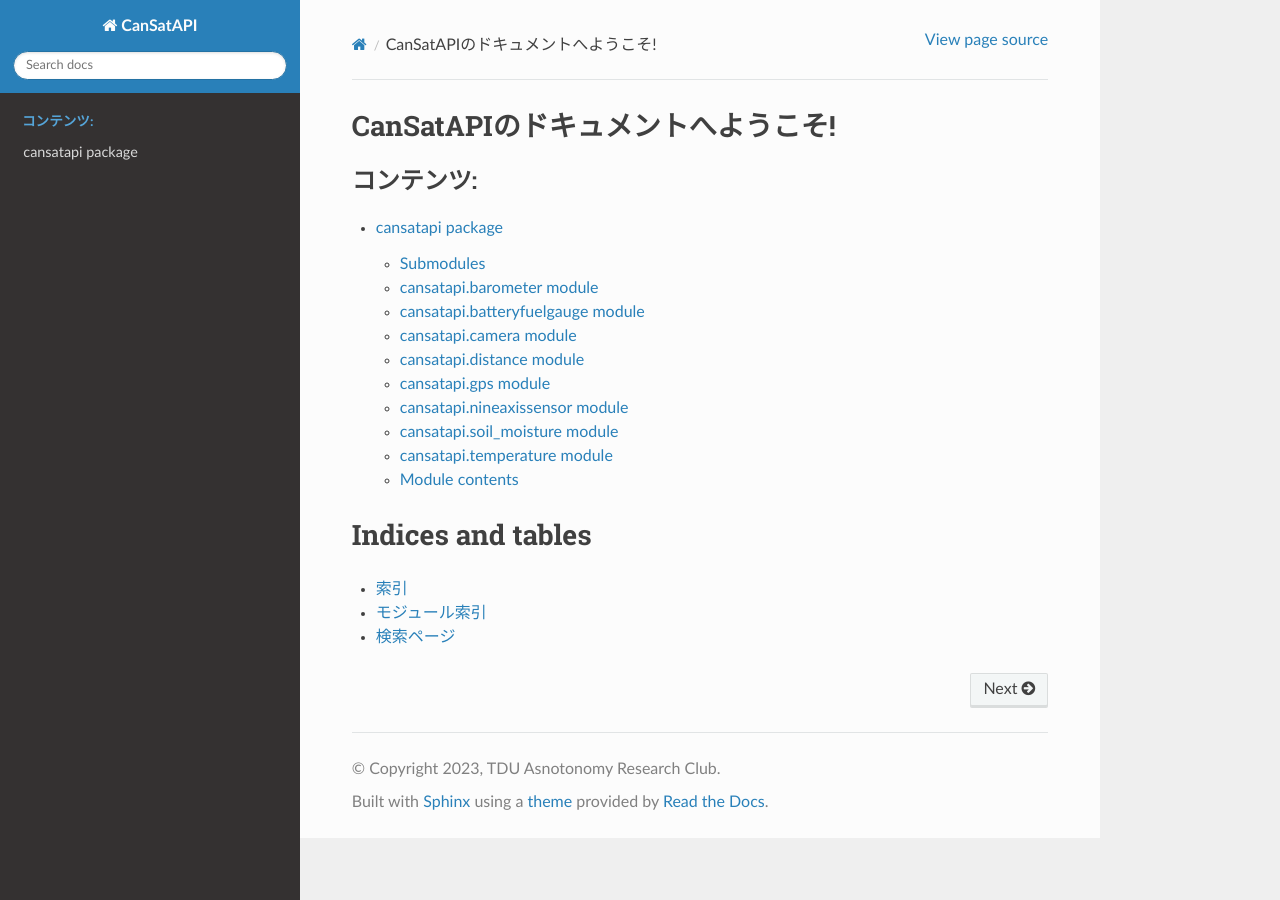
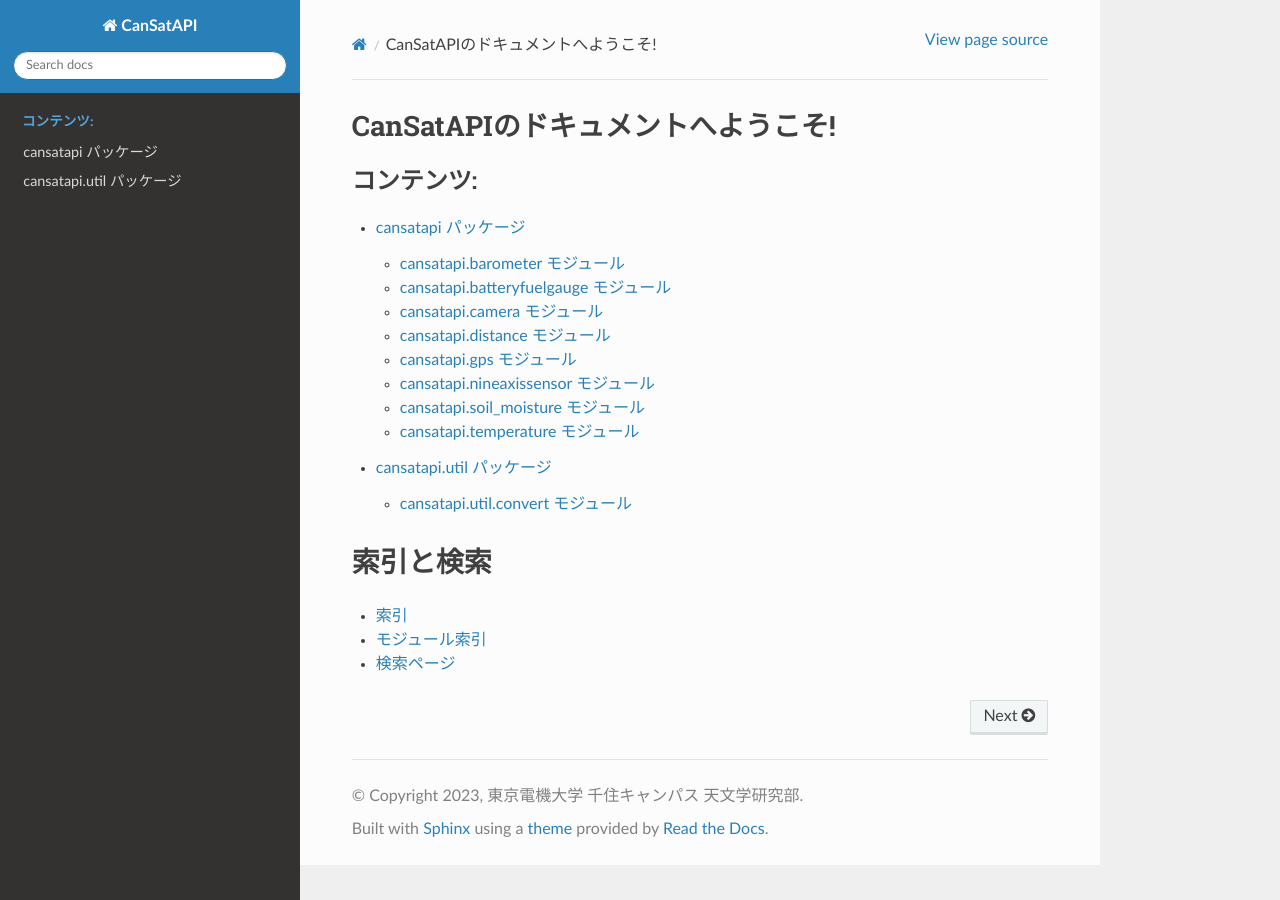
Before and after one commit to TDUSenjuAstronomyResearchClub/CanSat02, a Sphinx documentation site: the page built from docs/source/index.rst, in a window 1280 px wide. Built offline with Sphinx 7.4.7 and the Read the Docs theme 2.0.0, drawn with Linux system fonts in a browser that asks for light colours.

Commit message:
utilパッケージをドキュメントに追加

```diff
--- a/docs/source/cansatapi.rst
+++ b/docs/source/cansatapi.rst
@@ -1,10 +1,7 @@
-cansatapi package
+cansatapi パッケージ
 =================
 
-Submodules
-----------
-
-cansatapi.barometer module
+cansatapi.barometer モジュール
 --------------------------
 
 .. automodule:: cansatapi.barometer
@@ -12,7 +9,7 @@ cansatapi.barometer module
    :undoc-members:
    :show-inheritance:
 
-cansatapi.batteryfuelgauge module
+cansatapi.batteryfuelgauge モジュール
 ---------------------------------
 
 .. automodule:: cansatapi.batteryfuelgauge
@@ -20,7 +17,7 @@ cansatapi.batteryfuelgauge module
    :undoc-members:
    :show-inheritance:
 
-cansatapi.camera module
+cansatapi.camera モジュール
 -----------------------
 
 .. automodule:: cansatapi.camera
@@ -28,7 +25,7 @@ cansatapi.camera module
    :undoc-members:
    :show-inheritance:
 
-cansatapi.distance module
+cansatapi.distance モジュール
 -------------------------
 
 .. automodule:: cansatapi.distance
@@ -36,7 +33,7 @@ cansatapi.distance module
    :undoc-members:
    :show-inheritance:
 
-cansatapi.gps module
+cansatapi.gps モジュール
 --------------------
 
 .. automodule:: cansatapi.gps
@@ -44,7 +41,7 @@ cansatapi.gps module
    :undoc-members:
    :show-inheritance:
 
-cansatapi.nineaxissensor module
+cansatapi.nineaxissensor モジュール
 -------------------------------
 
 .. automodule:: cansatapi.nineaxissensor
@@ -52,7 +49,7 @@ cansatapi.nineaxissensor module
    :undoc-members:
    :show-inheritance:
 
-cansatapi.soil\_moisture module
+cansatapi.soil\_moisture モジュール
 -------------------------------
 
 .. automodule:: cansatapi.soil_moisture
@@ -60,18 +57,10 @@ cansatapi.soil\_moisture module
    :undoc-members:
    :show-inheritance:
 
-cansatapi.temperature module
+cansatapi.temperature モジュール
 ----------------------------
 
 .. automodule:: cansatapi.temperature
    :members:
    :undoc-members:
    :show-inheritance:
-
-Module contents
----------------
-
-.. automodule:: cansatapi
-   :members:
-   :undoc-members:
-   :show-inheritance:
--- a/docs/source/conf.py
+++ b/docs/source/conf.py
@@ -11,8 +11,8 @@ sys.path.insert(0, os.path.abspath('../../'))
 # https://www.sphinx-doc.org/en/master/usage/configuration.html#project-information
 
 project = 'CanSatAPI'
-copyright = '2023, TDU Asnotonomy Research Club'
-author = 'TDU Asnotonomy Research Club'
+copyright = '2023, 東京電機大学 千住キャンパス 天文学研究部'
+author = '東京電機大学 千住キャンパス 天文学研究部'
 release = '2.0.0'
 
 language = "ja"
--- a/docs/source/index.rst
+++ b/docs/source/index.rst
@@ -11,10 +11,11 @@ CanSatAPIのドキュメントへようこそ!
    :caption: コンテンツ:
 
    cansatapi
+   util
 
 
 
-Indices and tables
+索引と検索
 ==================
 
 * :ref:`genindex`
--- /dev/null
+++ b/docs/source/util.rst
@@ -0,0 +1,10 @@
+cansatapi.util パッケージ
+===========================
+
+cansatapi.util.convert モジュール
+---------------------------------
+
+.. automodule:: cansatapi.util.convert
+   :members:
+   :undoc-members:
+   :show-inheritance:
```
